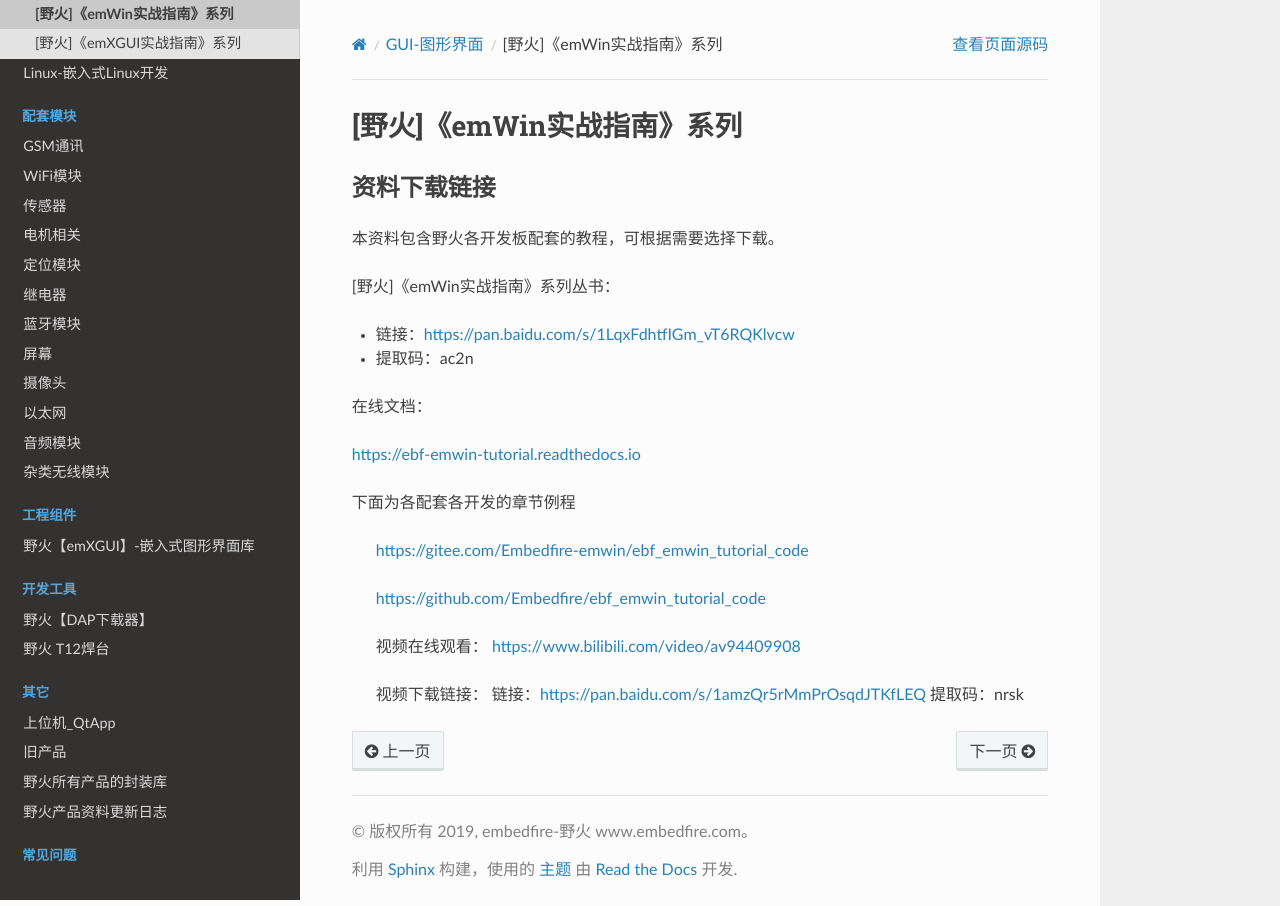
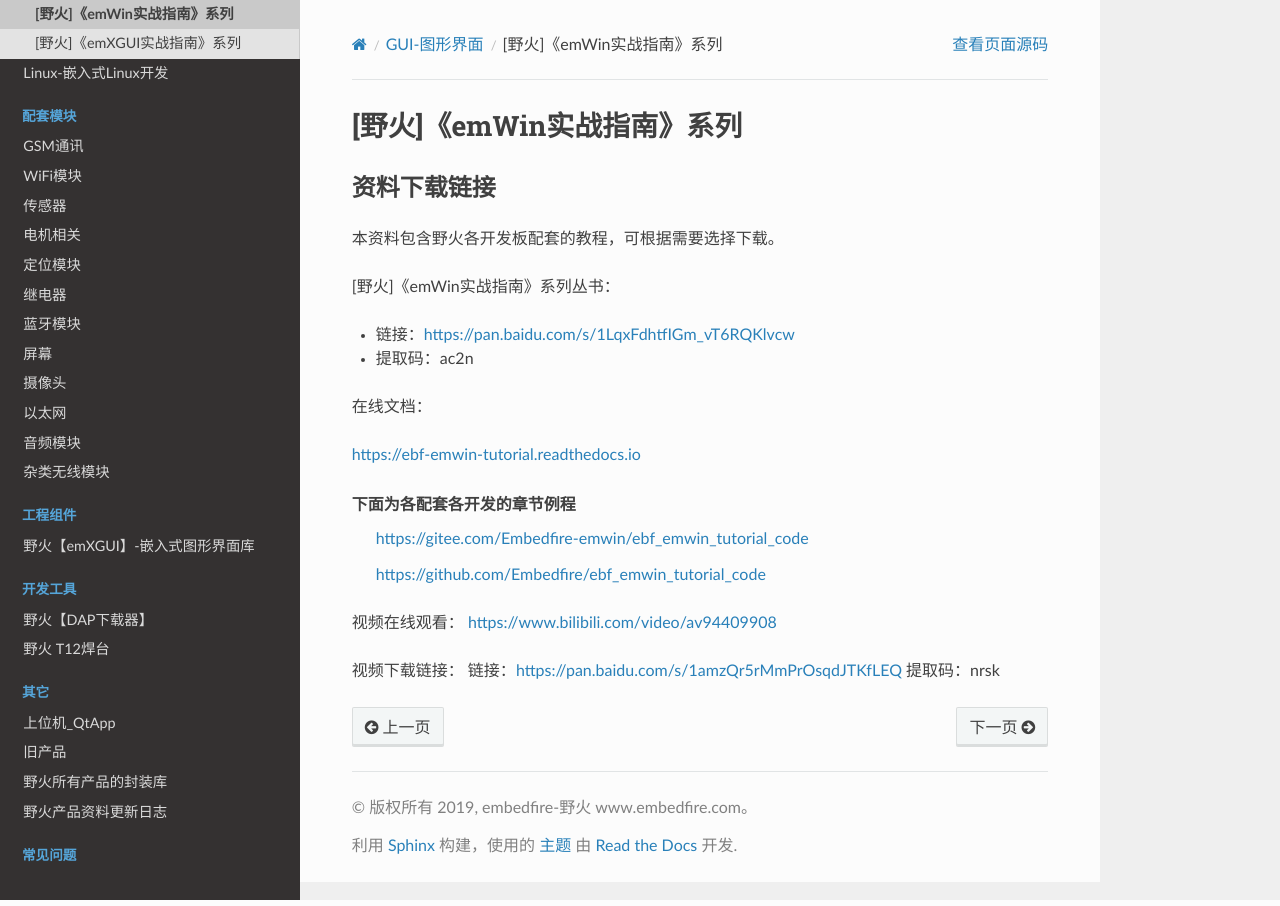
Before and after one commit to Embedfire/ebf_products, a Sphinx documentation site: the page built from documentation/tutorial/ebf_emwin_tutorial.rst, in a window 1280 px wide. Built offline with Sphinx 7.4.7 and the Read the Docs theme 2.0.0, drawn with Linux system fonts in a browser that asks for light colours; pages that are not in the unit, such as notebooks, are missing from menus.

```diff
--- a/documentation/tutorial/ebf_emwin_tutorial.rst
+++ b/documentation/tutorial/ebf_emwin_tutorial.rst
@@ -19,16 +19,17 @@ https://ebf-emwin-tutorial.readthedocs.io
 
 
 下面为各配套各开发的章节例程
+  https://gitee.com/Embedfire-emwin/ebf_emwin_tutorial_code
 
- https://gitee.com/Embedfire-emwin/ebf_emwin_tutorial_code
-
- https://github.com/Embedfire/ebf_emwin_tutorial_code
+  https://github.com/Embedfire/ebf_emwin_tutorial_code
 
 
- 视频在线观看：
- https://www.bilibili.com/video/av94409908
 
 
- 视频下载链接：
- 链接：https://pan.baidu.com/s/1amzQr5rMmPrOsqdJTKfLEQ
- 提取码：nrsk
+视频在线观看：
+https://www.bilibili.com/video/av94409908
+
+
+视频下载链接：
+链接：https://pan.baidu.com/s/1amzQr5rMmPrOsqdJTKfLEQ
+提取码：nrsk
```
